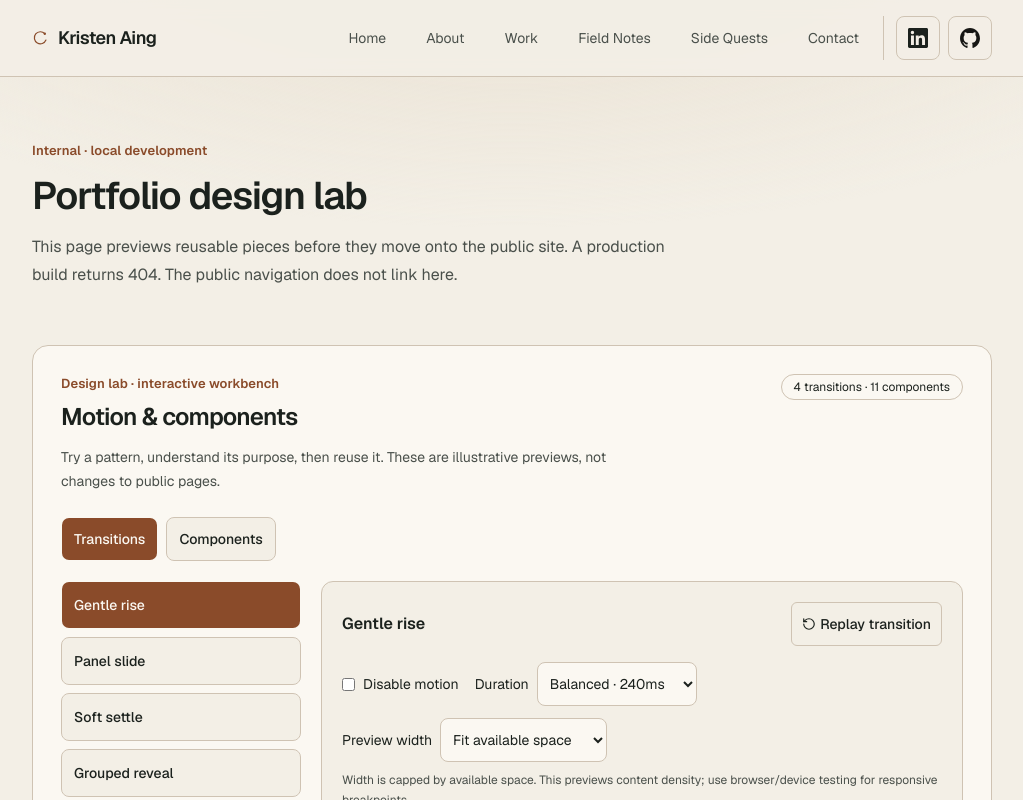
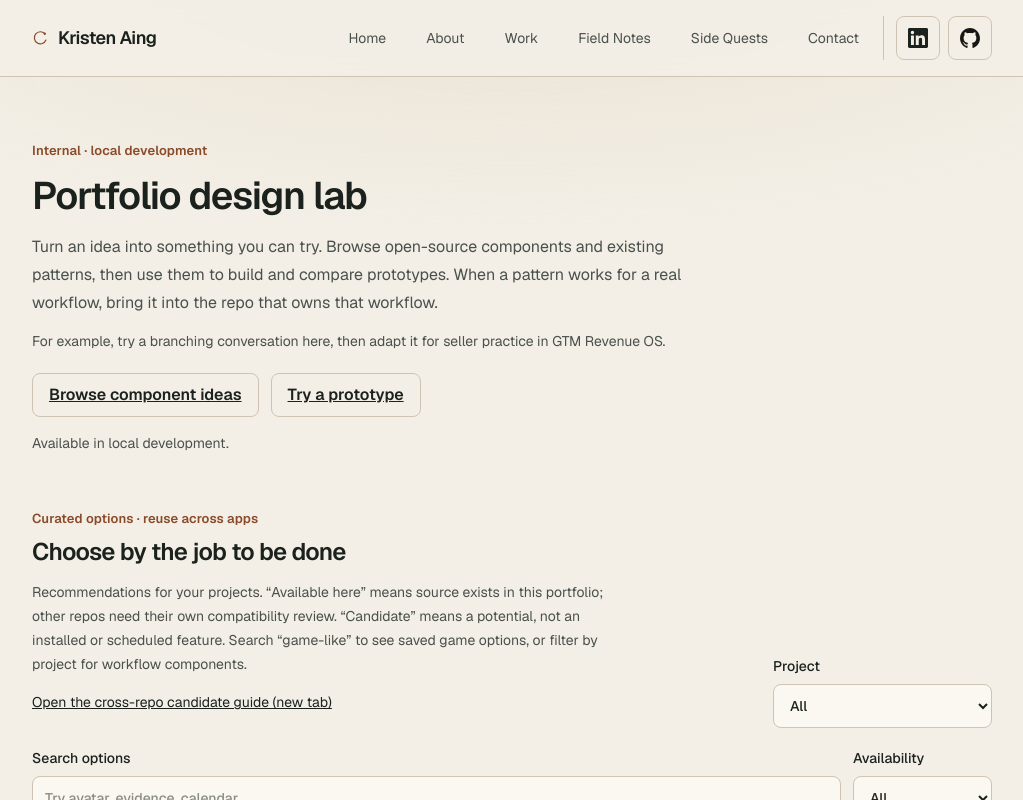
Before and after one commit to heyfunwhoa/byjoyaing-portfolio, a Next.js app: page /design-lab in a window 1280 px wide. Shown: the top 800 px of the page, without its empty margins (128-1151 px from the left). Built offline with nearby package versions, Linux system fonts and the light colour scheme.

Commit message:
feat(KRU-150): clarify the Design Lab prototype workflow

```diff
--- a/app/design-lab/page.tsx
+++ b/app/design-lab/page.tsx
@@ -53,14 +53,30 @@ export default function DesignLabPage() {
           <p className="editorial-eyebrow text-accent">Internal · local development</p>
           <h1 className="editorial-section-title mt-3">Portfolio design lab</h1>
           <p className="mt-4 text-base leading-7 text-muted">
-            This page previews reusable pieces before they move onto the public site. A production build returns 404. The public navigation does not link here.
+            Turn an idea into something you can try. Browse open-source components and existing patterns, then use them to build and compare prototypes. When a pattern works for a real workflow, bring it into the repo that owns that workflow.
           </p>
+          <p className="mt-3 text-sm leading-6 text-muted">
+            For example, try a branching conversation here, then adapt it for seller practice in GTM Revenue OS.
+          </p>
+          <nav aria-label="Start exploring Design Lab" className="mt-5 flex flex-wrap gap-3">
+            <a href="#component-ideas" className="inline-flex min-h-11 items-center rounded-lg border border-border px-4 py-2 font-semibold underline">
+              Browse component ideas
+            </a>
+            <a href="#interactive-prototypes" className="inline-flex min-h-11 items-center rounded-lg border border-border px-4 py-2 font-semibold underline">
+              Try a prototype
+            </a>
+          </nav>
+          <p className="mt-4 text-sm text-muted">Available in local development.</p>
         </header>
 
+        <div id="component-ideas" tabIndex={-1} className="scroll-mt-24">
+          <ComponentOptions />
+        </div>
+        <div id="interactive-prototypes" tabIndex={-1} className="scroll-mt-24">
+          <GamefulWorkbench />
+        </div>
         <MotionWorkbench />
-        <ComponentOptions />
         <LearningChecksPreview />
-        <GamefulWorkbench />
 
         <section aria-labelledby="foundations-title">
           <h2 id="foundations-title" className="font-display text-2xl tracking-tight">Foundations</h2>
```
